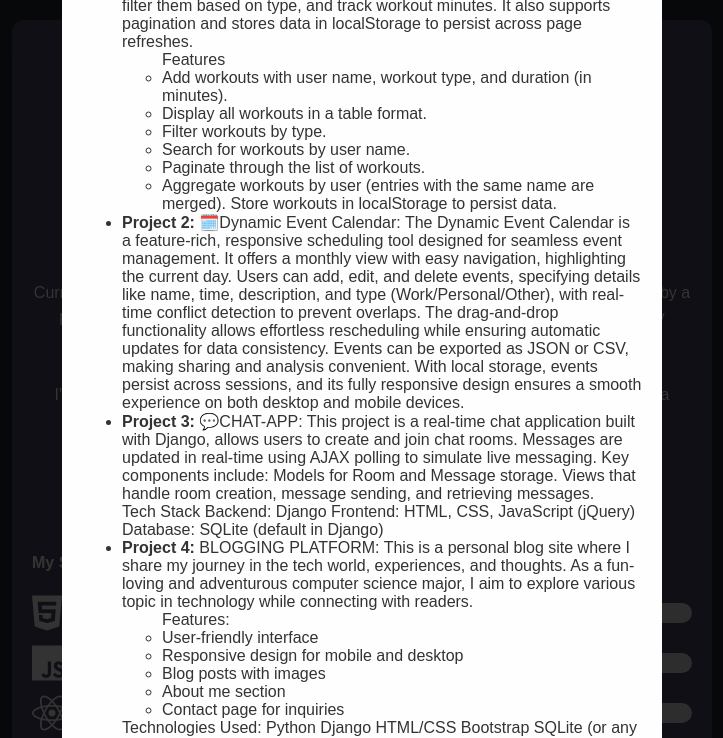
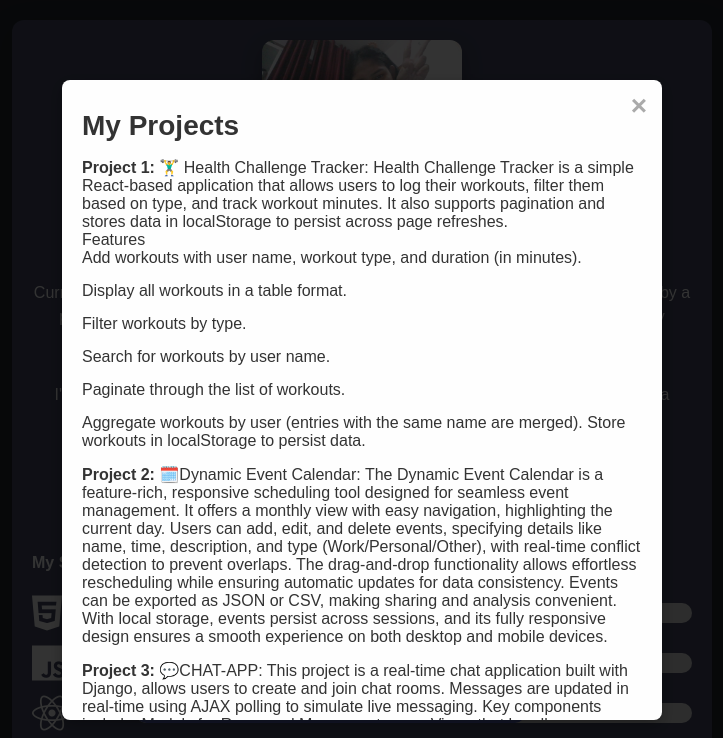
Before and after one commit to Pratiksha-287/MyPortfolio, a plain HTML site: page index.html in a window 1280 px wide. Both pictures are taken after a click on the button "See My Projects". Shown: the top 738 px of the page, without its empty margins (278-1001 px from the left). Drawn offline with nearby package versions, Linux system fonts and the light colour scheme.

Commit message:
improved styling of model

```diff
--- a/style.css
+++ b/style.css
@@ -12,10 +12,12 @@
         .skill {margin: 10px 0; display: flex; align-items: center; justify-content: space-between; }
         .progress { background: #e0e0e0; border-radius: 20px; overflow: hidden; flex: 1; height: 20px; margin-left: 10px; }
         .progress-bar { height: 100%;background: #5c6bc0; width: 0;border-radius: 20px;transition: width 1s;}
-        .modal {display: none;position: fixed;z-index: 1;left: 0;top: 0;width: 100%;height: 100%;background-color: rgba(0, 0, 0, 0.8);justify-content: center;align-items: center;}
-        .modal-content { background-color: #fefefe;padding: 20px;border-radius: 8px;color: #333;width: 90%; max-width: 600px;}
-        .close {color: #aaa;float: right;font-size: 28px;font-weight: bold;}
+        .modal {display: none;position: fixed;z-index: 1000;left: 0;top: 0;width: 100%;height: 100%;background-color: rgba(0, 0, 0, 0.8);justify-content: center;align-items: center;}
+        .modal-content { background-color: #fefefe;padding: 20px;border-radius: 8px;color: #333;width: 90%; max-width: 600px;max-height: 80vh; /* Sets a max height */overflow-y: auto; /* Enables scrolling inside the modal */box-shadow: 0 5px 15px rgba(0, 0, 0, 0.3);position: relative;}
+        .close {color: #aaa;float: right;font-size: 28px;font-weight: bold;position: absolute;top: 10px;right: 15px;}
         .close:hover, .close:focus {color: black;text-decoration: none;cursor: pointer;}
+        .modal-content ul {list-style: none;padding: 0;}
+        .modal-content li {margin-bottom: 15px;}
         .contact-section {width: 100%;max-width: 700px;background: #4a4e69;border-radius: 12px;padding: 20px;margin-top: 20px;}
         .contact-section h4 {margin-bottom: 10px;}
         .contact-section button {background: #8e44ad;border: none;color: white;cursor: pointer;padding: 10px 15px;border-radius: 5px;width: 100%;}
```
